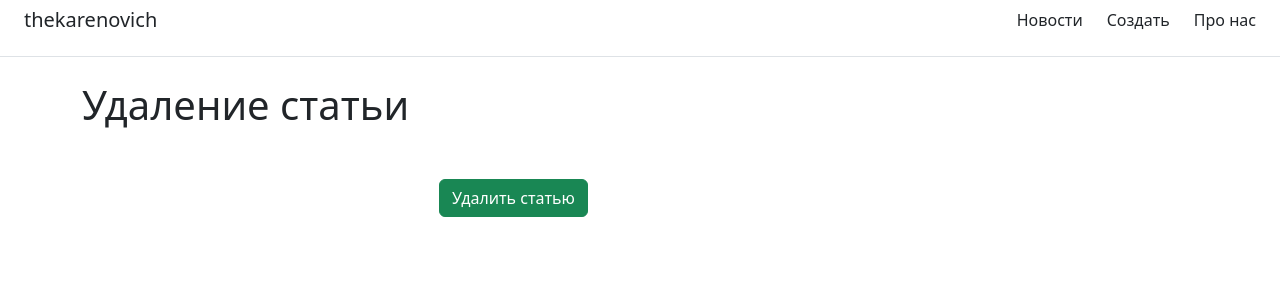
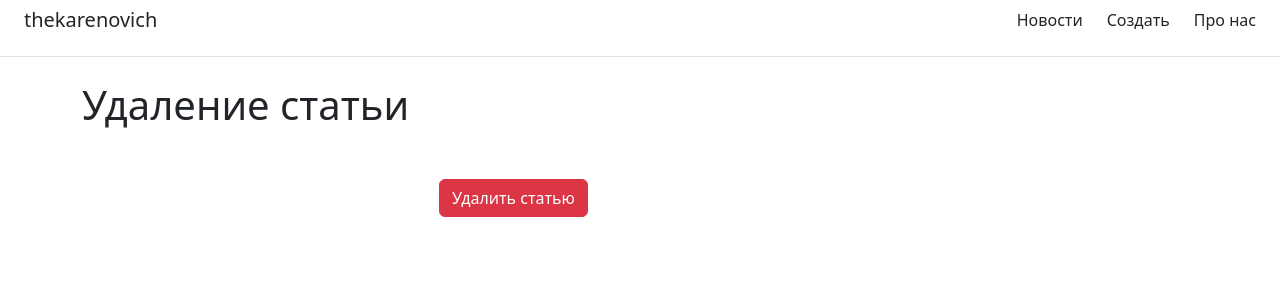
Before and after one commit to thekarenovich/web_psql, a Django app: page /news/2/delete in a window 1280 px wide. Shown: the top 300 px of the page. Run offline with Django 4.2, Linux system fonts and the light colour scheme; data comes from the database, SQL or seed files in the repository.

Commit message:
Update news-delete.html

```diff
--- a/erik/news/templates/news/news-delete.html
+++ b/erik/news/templates/news/news-delete.html
@@ -1,3 +1,5 @@
+{# Удалить #}
+
 {% extends 'main/base.html' %}
 
 {% block title %}Удаление статьи{% endblock %}
@@ -7,7 +9,7 @@
         <h1>Удаление статьи</h1>
         <form method="post">
             {% csrf_token %}
-            <button class="btn btn-success" type="submit">Удалить статью</button>
+            <button class="btn btn-danger" type="submit">Удалить статью</button>
         </form>
     </div>
 {% endblock %}
```
